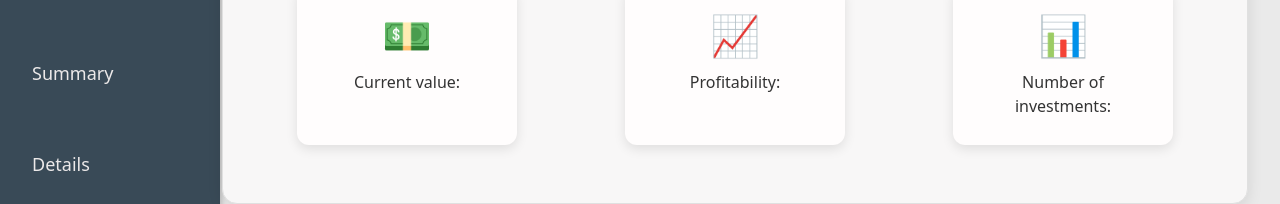
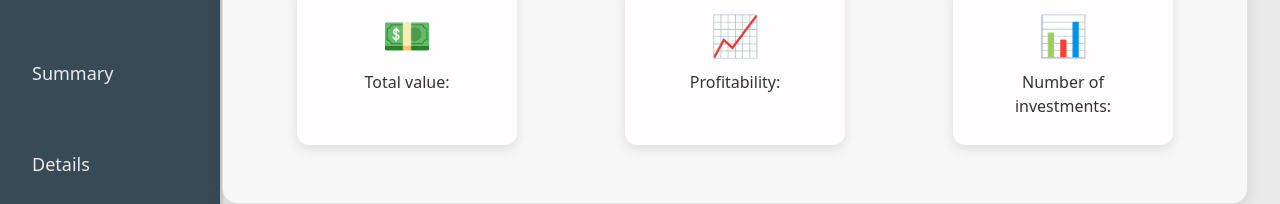
Before and after one commit to katlinteern/bank-test, a React (Create React App) app in the folder frontend/: page / in a window 1280 px wide. Shown: the part 252-456 px from the top of the page. Built offline with nearby package versions, Linux system fonts and the light colour scheme; no server answers.

Commit message:
front total value

```diff
--- a/frontend/src/components/Summary/Summary.js
+++ b/frontend/src/components/Summary/Summary.js
@@ -40,7 +40,7 @@ export default function Summary() {
         <div className="summary-cards">
           <SummaryCard
             icon="&#128181;"
-            name="Current value"
+            name="Total value"
             value={summary?.totalValue ? `${summary.totalValue} €` : ''}
           />
           <SummaryCard
```
Also changed, not shown: 2 other files (tests, documents, lock files or other folders).
